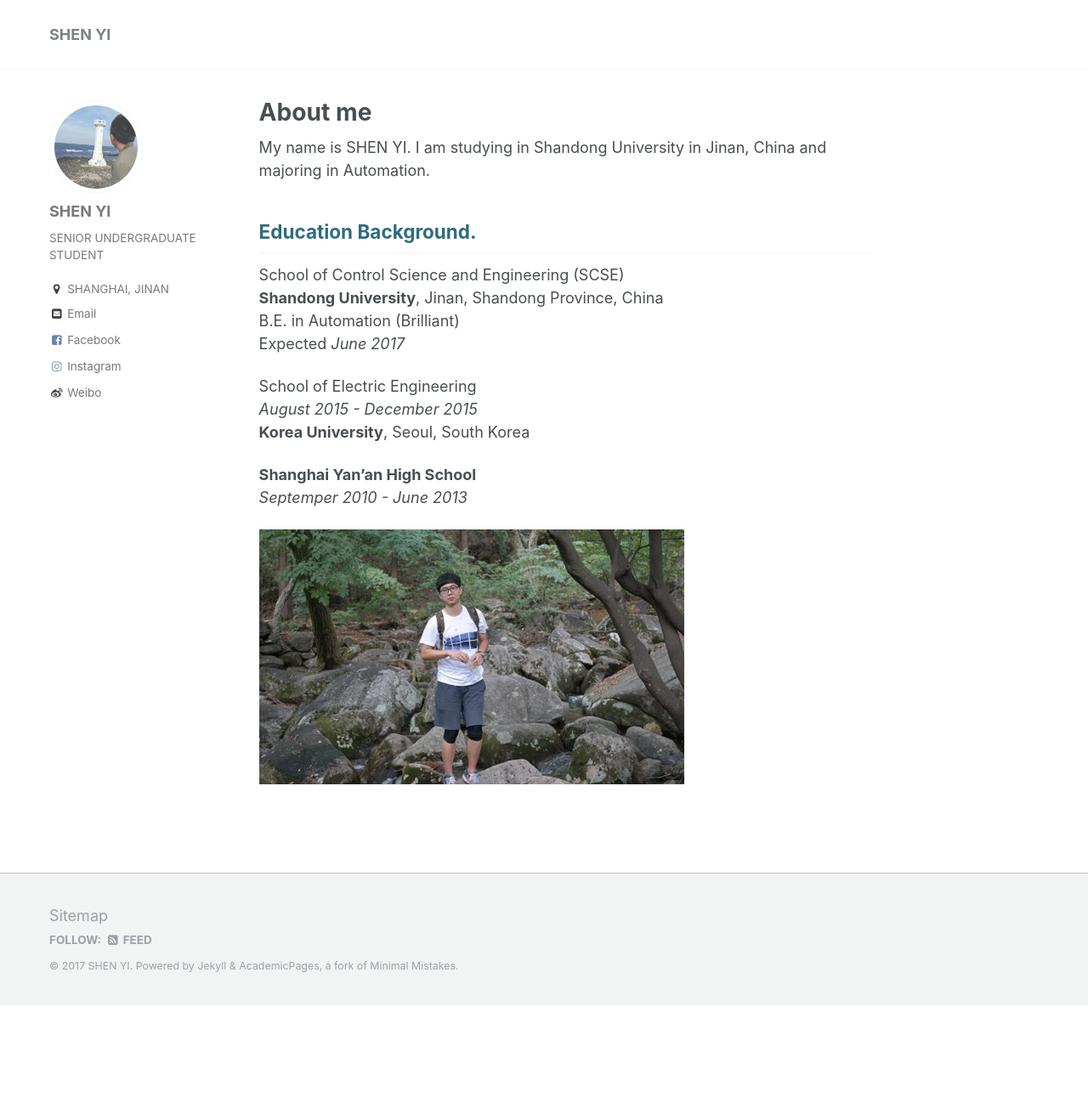
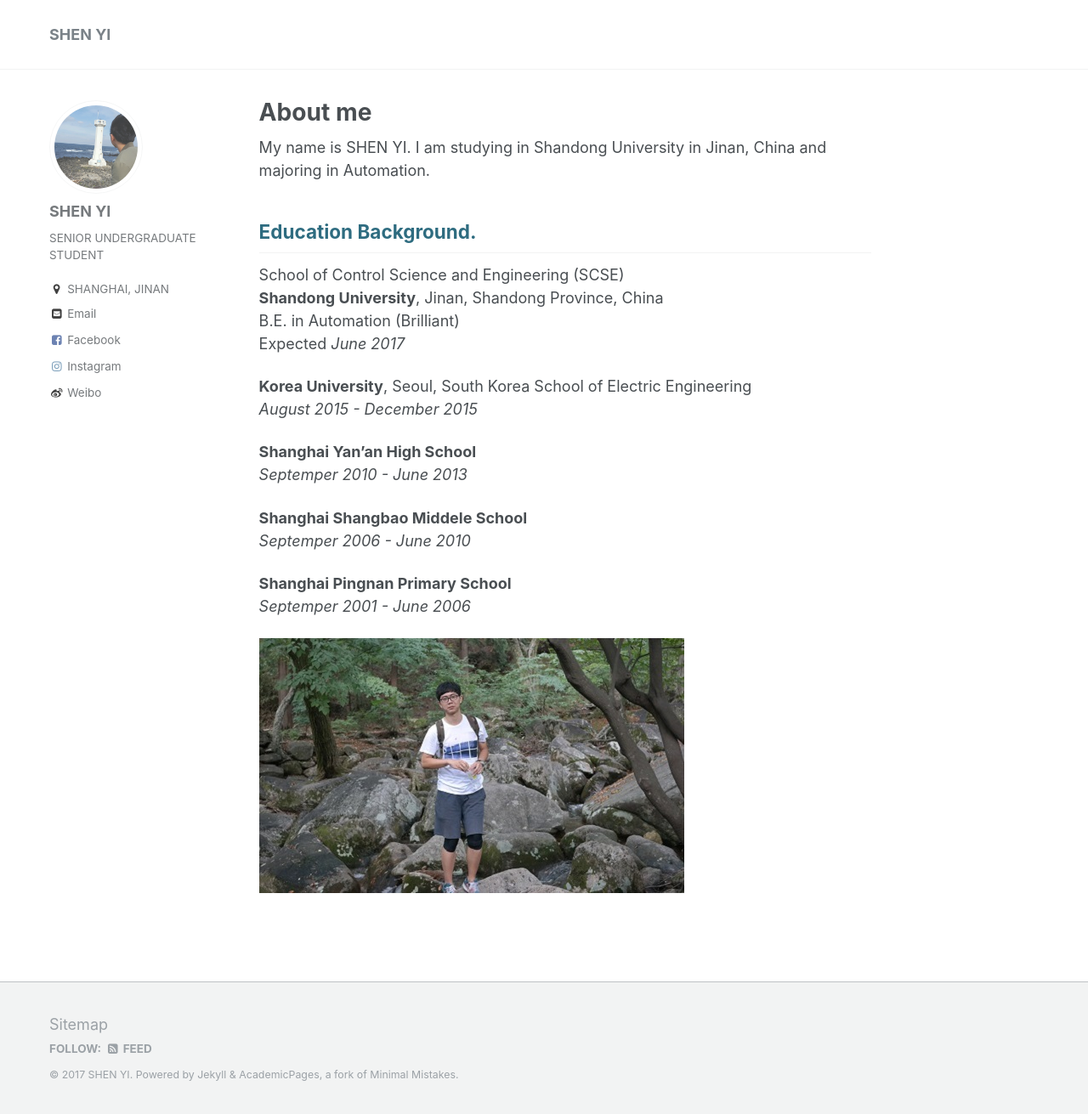
Before and after one commit to Shenyi950223/Shenyi950223, a Jekyll site: the page built from _pages/about.md, in a window 1280 px wide and 1311 px high. Shown: the whole window at 85% size. Built offline with Jekyll 4.4.1, drawn with Linux system fonts in a browser that asks for light colours.

Commit message:
update school background

```diff
--- a/_pages/about.md
+++ b/_pages/about.md
@@ -16,12 +16,17 @@ School of Control Science and Engineering (SCSE)
 B.E. in Automation (Brilliant)
 Expected <i>June 2017</i>
 
+<strong>Korea University</strong>, Seoul, South Korea
 School of Electric Engineering
 <i>August 2015 - December 2015</i><br>
-<strong>Korea University</strong>, Seoul, South Korea
 
 <strong>Shanghai Yan'an High School</strong><br>
-<i>Septemper 2010 - June 2013</i>
+<i>Septemper 2010 - June 2013</i><br>
 
+<strong>Shanghai Shangbao Middele School</strong><br>
+<i>Septemper 2006 - June 2010</i><br>
+
+<strong>Shanghai Pingnan Primary School</strong><br>
+<i>Septemper 2001 - June 2006</i><br>
 
 ![alt text](/images/busan.png "I am in Busan, South Korea")
```
